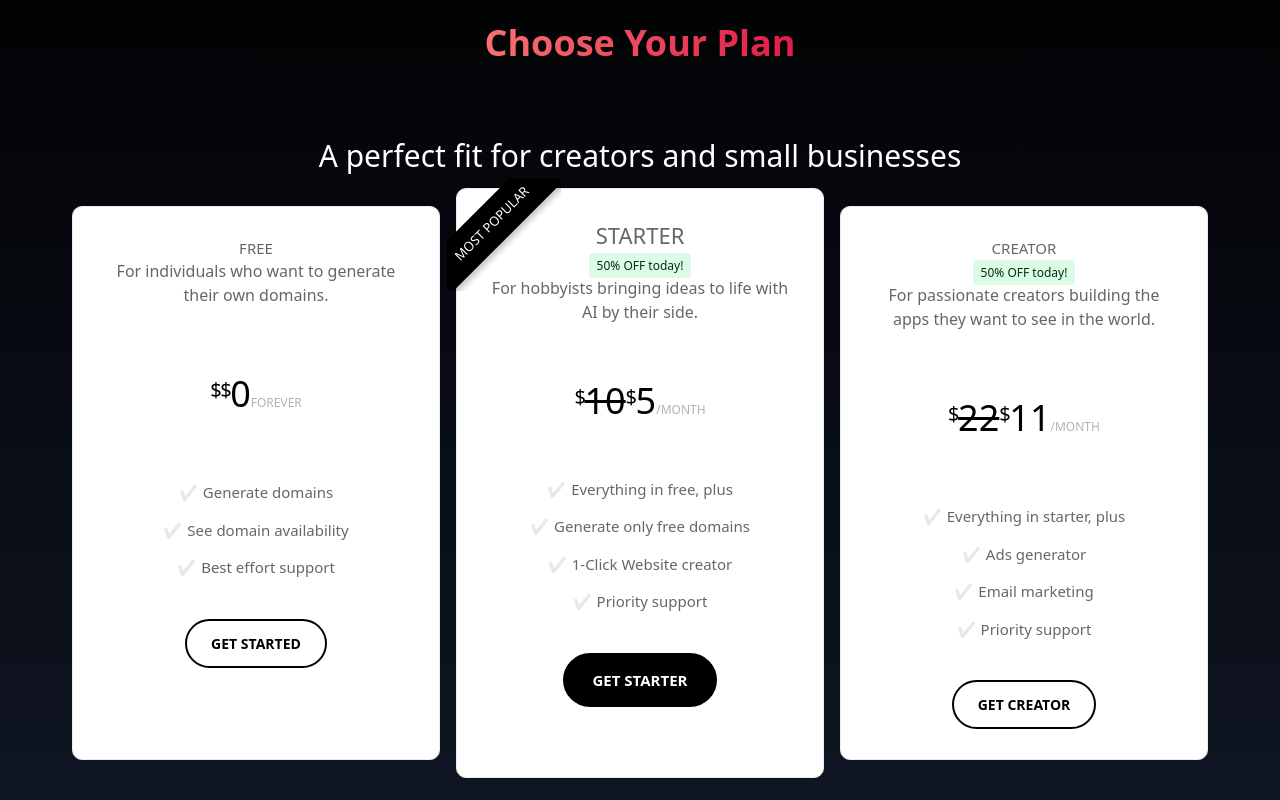
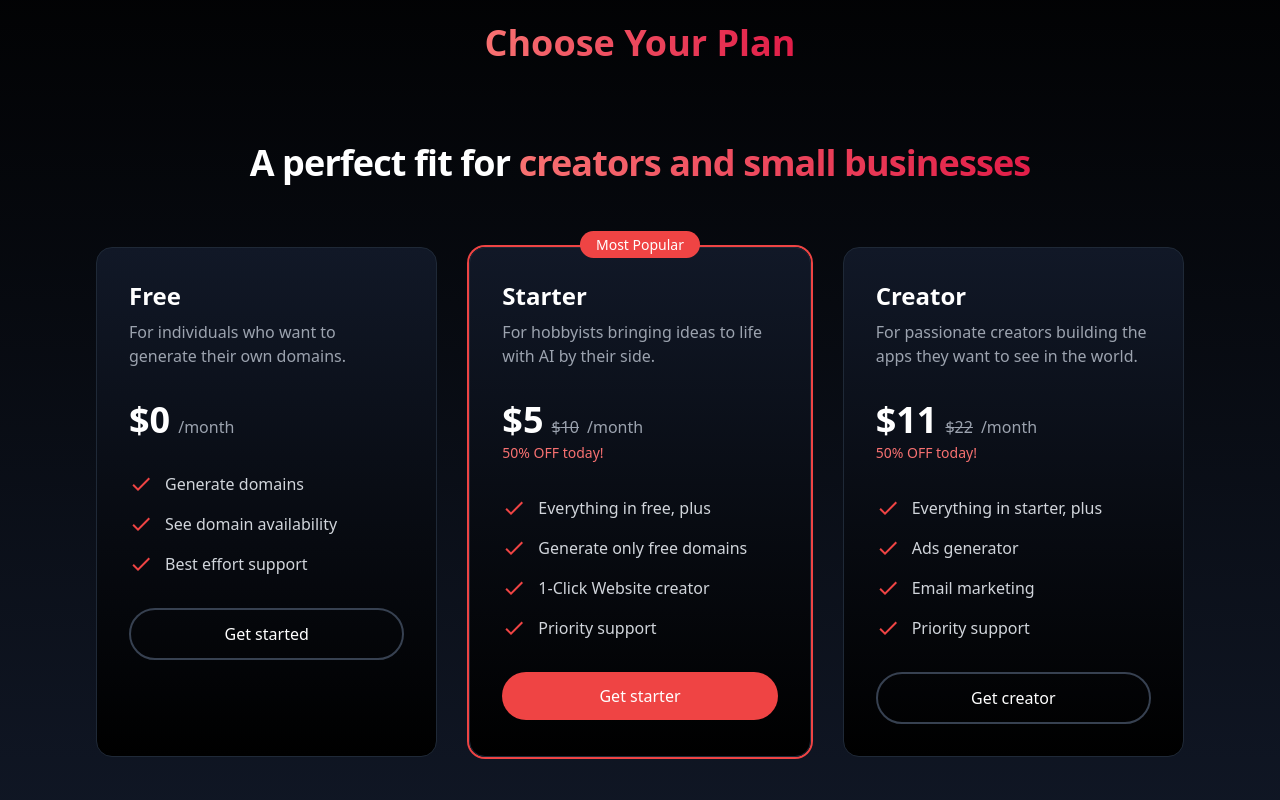
Before and after one commit to romanvieito/simplerb, a Next.js app: page /domain_creator in a window 1280 px wide. Shown: the part 1460-2260 px from the top of the page. Built offline with nearby package versions, Linux system fonts and the light colour scheme; no server answers.

Commit message:
pricing improve ui

```diff
--- a/components/CPricing.tsx
+++ b/components/CPricing.tsx
@@ -1,12 +1,12 @@
 import React, { useState, useContext } from "react";
 import EmailModal from "./EmailModal";
-import styles from "./CardsPricing.module.css";
 import mixpanel from "../utils/mixpanel-config";
 import { useClerk, useUser } from "@clerk/nextjs";
 import Snackbar from "@mui/joy/Snackbar";
 import SBRContext from "../context/SBRContext";
 import { Box } from "@mui/material";
 import { motion } from "framer-motion";
+import { Check } from "@mui/icons-material";
 
 interface PricingPlan {
   id: string;
@@ -148,8 +148,6 @@ export default function CPricing() {
     planId: string
   ) => {
     event.preventDefault();
-
-    // Track Google Ads conversion
     window.gtag?.("event", "conversion", {
       send_to: "16510475658/ZCyECJS9tqYZEIq758A9"
     });
@@ -163,107 +161,89 @@ export default function CPricing() {
     }
   };
 
-  const renderPriceDisplay = (plan: PricingPlan) => {
-    return (
-      <div className={styles.cardPrice}>
-        <h2>
-          <sup>$</sup>
-          {plan.discountedPrice !== null && (
-            <span className={styles.discountPrice}>{plan.originalPrice}</span>
-          )}
-          <span className={styles.ml2}>
-            <sup>$</sup>
-            {plan.discountedPrice ?? plan.originalPrice}
-            <small>{plan.originalPrice === 0 ? "forever" : "/month"}</small>
+  return (
+    <div className="max-w-7xl mx-auto px-4 sm:px-6 lg:px-8">
+      <div className="text-center mb-16">
+        <h2 className="text-4xl font-bold tracking-tight">
+          A perfect fit for{" "}
+          <span className="bg-clip-text text-transparent bg-gradient-to-r from-red-400 to-rose-600">
+            creators and small businesses
           </span>
         </h2>
       </div>
-    );
-  };
 
-  const renderPlanFeatures = (features: string[]) => (
-    <div className={styles.cardDescription}>
-      <ul>
-        {features.map((feature, index) => (
-          <li key={index} className={styles.ok}>
-            {feature}
-          </li>
-        ))}
-      </ul>
-    </div>
-  );
-
-  const renderSubscriptionButton = (plan: PricingPlan) => {
-    if (subsTplan === plan.id) {
-      return (
-        <div className={styles.cardTitle}>
-          <h3>Your Current Plan</h3>
-        </div>
-      );
-    }
-
-    if (plan.id === "FREE") {
-      return (
-        <div className={styles.cardAction}>
-          <button
-            type="button"
-            onClick={handleSubscriptionFreeClick}
-            disabled={isLoading === "FREE"}
-            aria-busy={isLoading === "FREE"}
-          >
-            {isLoading === "FREE" ? "Activating..." : plan.ctaText}
-          </button>
-        </div>
-      );
-    }
-
-    return (
-      <div className={styles.cardAction}>
-        <form action="/api/checkout_sessions" method="POST">
-          <input type="hidden" name="tipo" value={plan.id} />
-          <button
-            type="submit"
-            onClick={(e) => handlePaidSubscriptionClick(e, plan.id)}
-          >
-            {plan.ctaText}
-          </button>
-        </form>
-      </div>
-    );
-  };
-
-  return (
-    <div style={{ marginTop: -10 }}>
-      <div className={styles.pricingTitle}>
-        <h2 className="font-medium" style={{ fontSize: 30 }}>
-          A perfect fit for creators and small businesses
-        </h2>
-      </div>
-
-      <div className={styles.wrapperCard}>
-        {pricingPlans.map((plan) => (
+      <div className="grid grid-cols-1 gap-8 lg:grid-cols-3">
+        {pricingPlans.map((plan, index) => (
           <motion.div
             key={plan.id}
-            className={`${styles.card} ${plan.isPopular ? styles.popular : ""}`}
             initial={{ opacity: 0, y: 20 }}
             animate={{ opacity: 1, y: 0 }}
-            transition={{ duration: 0.4 }}
+            transition={{ duration: 0.5, delay: index * 0.1 }}
+            className={`relative rounded-2xl bg-gradient-to-b from-gray-900 to-black border border-gray-800 p-8 ${
+              plan.isPopular ? "ring-2 ring-red-500" : ""
+            }`}
           >
             {plan.isPopular && (
-              <div className={styles.cardRibbon}>
-                <span>most popular</span>
+              <div className="absolute -top-4 left-1/2 transform -translate-x-1/2">
+                <span className="bg-red-500 text-white px-4 py-1 rounded-full text-sm font-medium">
+                  Most Popular
+                </span>
               </div>
             )}
-            <div className={styles.cardTitle}>
-              <h3>{plan.name}</h3>
+
+            <div className="mb-8">
+              <h3 className="text-2xl font-bold text-white mb-2">{plan.name}</h3>
+              <p className="text-gray-400">{plan.description}</p>
+            </div>
+
+            <div className="mb-8">
+              <div className="flex items-baseline">
+                <span className="text-4xl font-bold text-white">
+                  ${plan.discountedPrice ?? plan.originalPrice}
+                </span>
+                {plan.discountedPrice && (
+                  <span className="ml-2 text-gray-400 line-through">
+                    ${plan.originalPrice}
+                  </span>
+                )}
+                <span className="ml-2 text-gray-400">/month</span>
+              </div>
               {plan.discountedPrice && (
-                <span className={styles.off}>50% OFF today!</span>
+                <span className="text-red-400 text-sm font-medium">
+                  50% OFF today!
+                </span>
               )}
-              <h4>{plan.description}</h4>
             </div>
-            {renderPriceDisplay(plan)}
-            {renderPlanFeatures(plan.features)}
-            {renderSubscriptionButton(plan)}
+
+            <ul className="space-y-4 mb-8">
+              {plan.features.map((feature, i) => (
+                <li key={i} className="flex items-center text-gray-300">
+                  <Check className="h-5 w-5 text-red-500 mr-3" />
+                  {feature}
+                </li>
+              ))}
+            </ul>
+
+            {subsTplan === plan.id ? (
+              <div className="text-center py-4">
+                <span className="text-green-400 font-medium">Your Current Plan</span>
+              </div>
+            ) : (
+              <form action="/api/checkout_sessions" method="POST" className="mt-8">
+                <input type="hidden" name="tipo" value={plan.id} />
+                <button
+                  type="submit"
+                  onClick={(e) => handlePaidSubscriptionClick(e, plan.id)}
+                  className={`w-full py-3 px-6 rounded-full font-medium transition-all duration-200 ${
+                    plan.isPopular
+                      ? "bg-red-500 hover:bg-red-600 text-white"
+                      : "bg-transparent border-2 border-gray-700 hover:border-red-500 text-white"
+                  }`}
+                >
+                  {plan.ctaText}
+                </button>
+              </form>
+            )}
           </motion.div>
         ))}
       </div>
```
